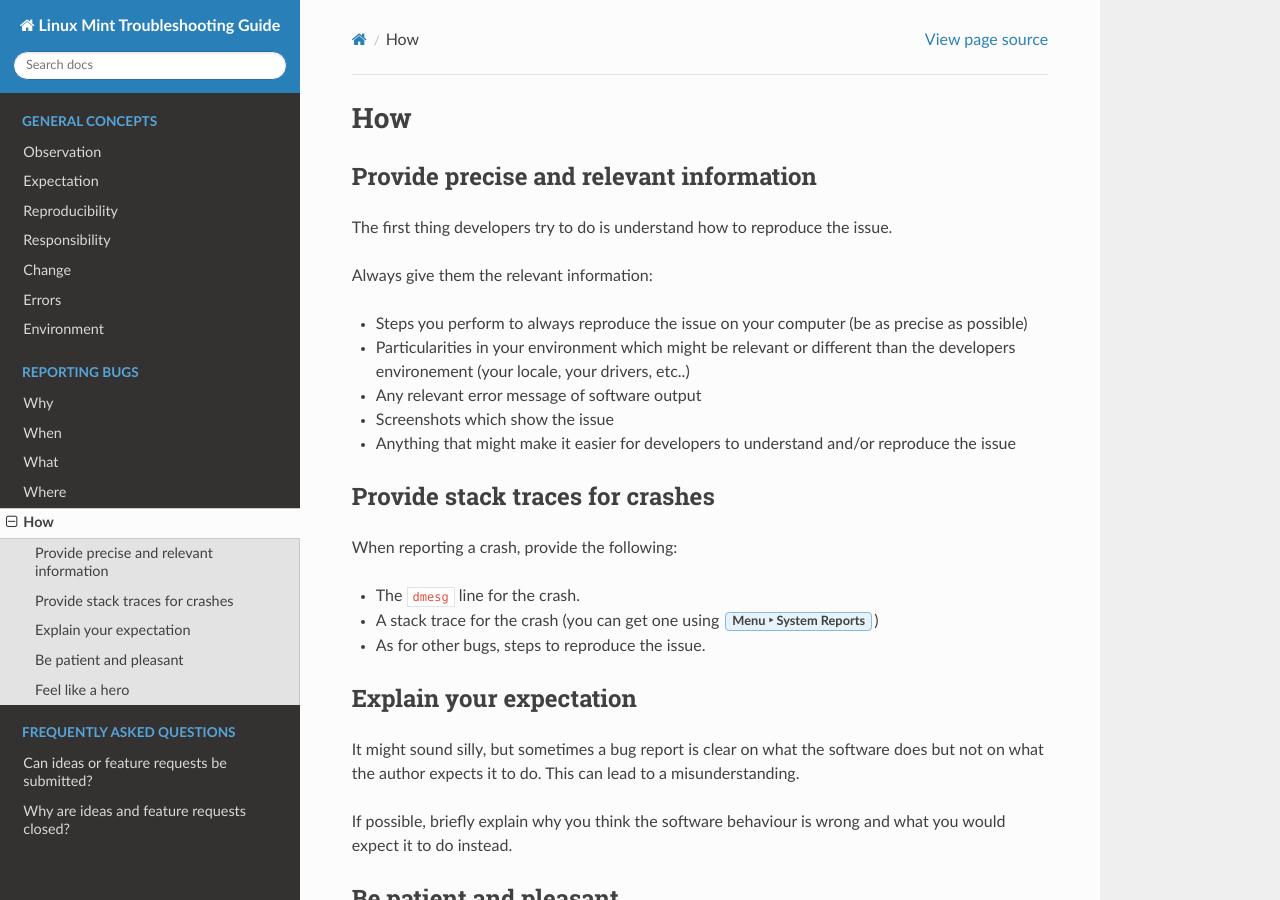
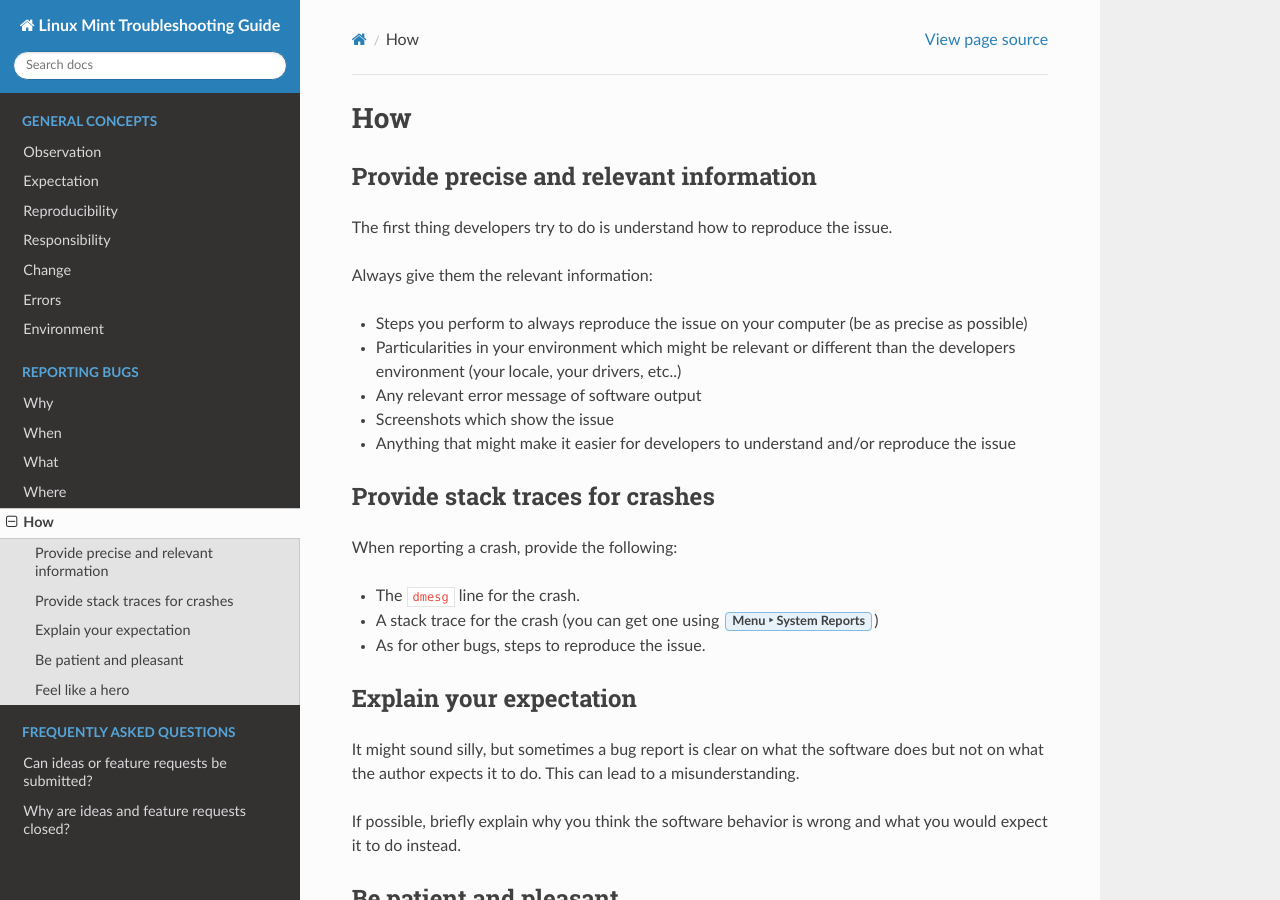
Before and after one commit to linuxmint/doc-troubleshooting-guide, a Sphinx documentation site: the page built from docs/how.rst, in a window 1280 px wide and 900 px high. Built offline with Sphinx 7.4.7 and the Read the Docs theme 2.0.0, drawn with Linux system fonts in a browser that asks for light colours.

Commit message:
Fix typos

```diff
--- a/docs/how.rst
+++ b/docs/how.rst
@@ -9,7 +9,7 @@
 Always give them the relevant information:
 
 * Steps you perform to always reproduce the issue on your computer (be as precise as possible)
-* Particularities in your environment which might be relevant or different than the developers environement (your locale, your drivers, etc..)
+* Particularities in your environment which might be relevant or different than the developers environment (your locale, your drivers, etc..)
 * Any relevant error message of software output
 * Screenshots which show the issue
 * Anything that might make it easier for developers to understand and/or reproduce the issue
@@ -28,7 +28,7 @@
 
 It might sound silly, but sometimes a bug report is clear on what the software does but not on what the author expects it to do. This can lead to a misunderstanding.
 
-If possible, briefly explain why you think the software behaviour is wrong and what you would expect it to do instead.
+If possible, briefly explain why you think the software behavior is wrong and what you would expect it to do instead.
 
 Be patient and pleasant
 -----------------------
--- a/docs/index.rst
+++ b/docs/index.rst
@@ -5,7 +5,7 @@
       :width: 100px
       :align: right
 
-This guide will help you troubleshoot issues on your computers, find help within the commnunity and report bugs to the development team.
+This guide will help you troubleshoot issues on your computers, find help within the comnunity and report bugs to the development team.
 
 .. toctree::
    :maxdepth: 1
--- a/docs/responsibility.rst
+++ b/docs/responsibility.rst
@@ -11,7 +11,7 @@
 
 The goal now is to identify **what component is responsible** for the issue and the best way to find out is to proceed by elimination.
 
-During the **reproducibility** phase you identified a series of steps to reproduce the issue. You should now try to reduce the amount of steps necessary and remove components which might play a role in the issue to idenfity which one actually does.
+During the **reproducibility** phase you identified a series of steps to reproduce the issue. You should now try to reduce the amount of steps necessary and remove components which might play a role in the issue to identify which one actually does.
 
 Here are some examples:
 
--- a/docs/when.rst
+++ b/docs/when.rst
@@ -1,7 +1,7 @@
 When
 ====
 
-Do not open bug reports before troubleshooting is finished. A particular project might have 2 developers, 100 open bug reports, 1,000 active users on the forums and IRC and a million users overal. You should troubleshoot the issue on your own first, and as much as you can, and then rely on other users in the community for help, before interacting with the development team.
+Do not open bug reports before troubleshooting is finished. A particular project might have 2 developers, 100 open bug reports, 1,000 active users on the forums and IRC and a million users overall. You should troubleshoot the issue on your own first, and as much as you can, and then rely on other users in the community for help, before interacting with the development team.
 
 You should report a bug when all these conditions are met:
 
```
